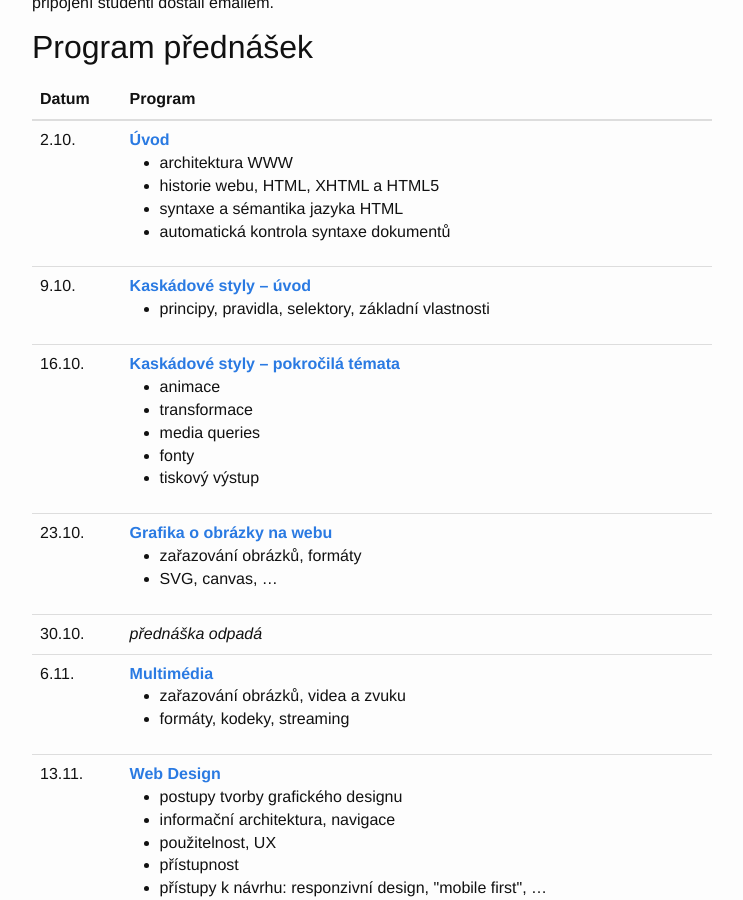
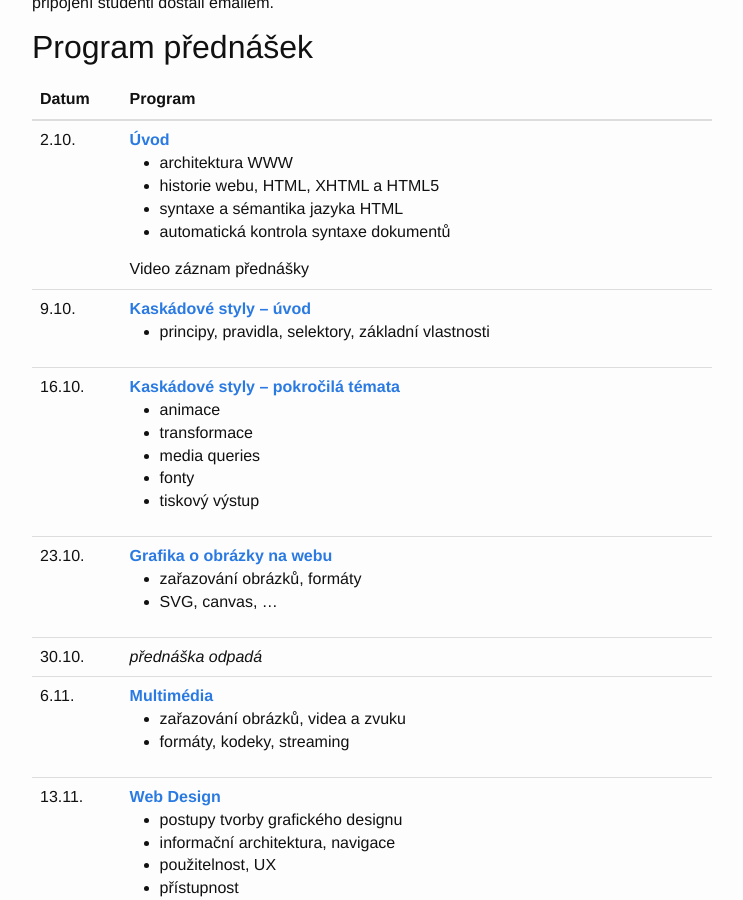
Before and after one commit to 4iz268/4iz268.github.io, a Jekyll site: the page built from prednasky/index.html, in a window 1280 px wide and 900 px high, scrolled down 344 px. Shown: the whole window, without its empty margins (268-1011 px from the left). Built offline with Jekyll 4.4.1, drawn with Linux system fonts in a browser that asks for light colours; nearby versions of some CDN libraries.

Commit message:
Added video

```diff
--- a/prednasky/index.html
+++ b/prednasky/index.html
@@ -42,6 +42,10 @@
           <li>syntaxe a sémantika jazyka HTML </li>
           <li>automatická kontrola syntaxe dokumentů</li>
         </ul>
+        <details>
+          <summary>Video záznam přednášky</summary>
+          <iframe width="560" height="315" src="https://www.youtube.com/embed/EAuXXicHmJA" frameborder="0" allow="accelerometer; autoplay; clipboard-write; encrypted-media; gyroscope; picture-in-picture" allowfullscreen></iframe>
+        </details>
       </td>
     </tr>
     <tr>
```
